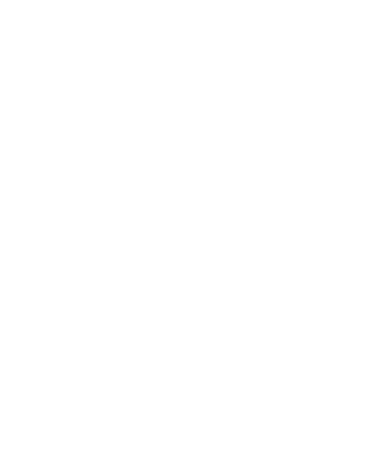
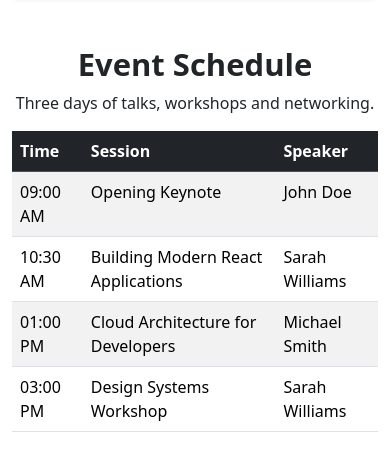
Before and after one commit to AnaghaDolse/eventify-react-bootstrap, a React (Vite) app: page / in a window 390 px wide. Shown: the part 2053-2513 px from the top of the page. Before the commit the page ends 2051 px from the top, so only its background shows below. Built offline with nearby package versions, Linux system fonts and the light colour scheme; the HTML template or start-up script is replaced by a standard one.

Commit message:
Build responsive event schedule table with Bootstrap

```diff
--- a/src/App.jsx
+++ b/src/App.jsx
@@ -4,6 +4,7 @@
 import Hero from './components/Hero'
 import Navbar from './components/Navbar'
 import Speakers from './components/Speakers'
+import Schedule from './components/Schedule'
 
 function App() {
   return (
@@ -11,6 +12,7 @@
       <Navbar />
       <Hero />
       <Speakers />
+      <Schedule />
     </>
   )
 }
--- /dev/null
+++ b/src/components/Schedule.jsx
@@ -0,0 +1,46 @@
+const Schedule = () => {
+  return (
+    <section className='py-5'>
+      <div className='container'>
+        <h2 className='display-5 fw-bold text-center'>Event Schedule</h2>
+        <p className='text-center'>
+          Three days of talks, workshops and networking.
+        </p>
+        <div className='table-responsive'>
+          <table className='table table-striped table-hover'>
+            <thead className='table-dark'>
+            <tr>
+              <th>Time</th>
+              <th>Session</th>
+              <th>Speaker</th></tr>
+            </thead>
+            <tbody>
+              <tr>
+                <td>09:00 AM</td>
+                <td>Opening Keynote</td>
+                <td>John Doe</td>
+              </tr>
+              <tr>
+                <td>10:30 AM</td>
+                <td>Building Modern React Applications</td>
+                <td>Sarah Williams</td>
+              </tr>
+              <tr>
+                <td>01:00 PM</td>
+                <td>Cloud Architecture for Developers</td>
+                <td>Michael Smith</td>
+              </tr>
+              <tr>
+                <td>03:00 PM</td>
+                <td>Design Systems Workshop</td>
+                <td>Sarah Williams</td>
+              </tr>
+            </tbody>
+          </table>
+        </div>
+      </div>
+    </section>
+  )
+}
+
+export default Schedule
```
